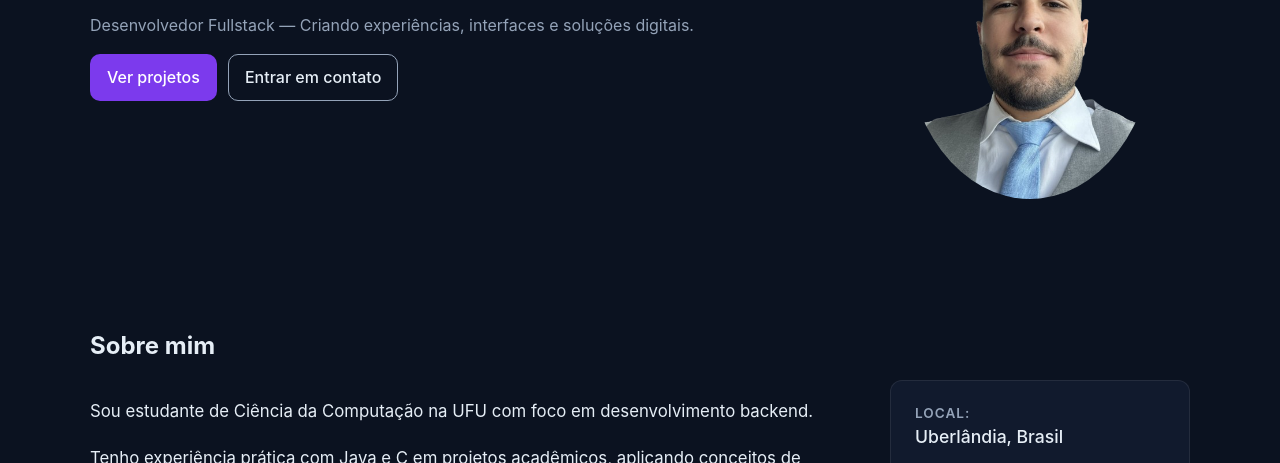
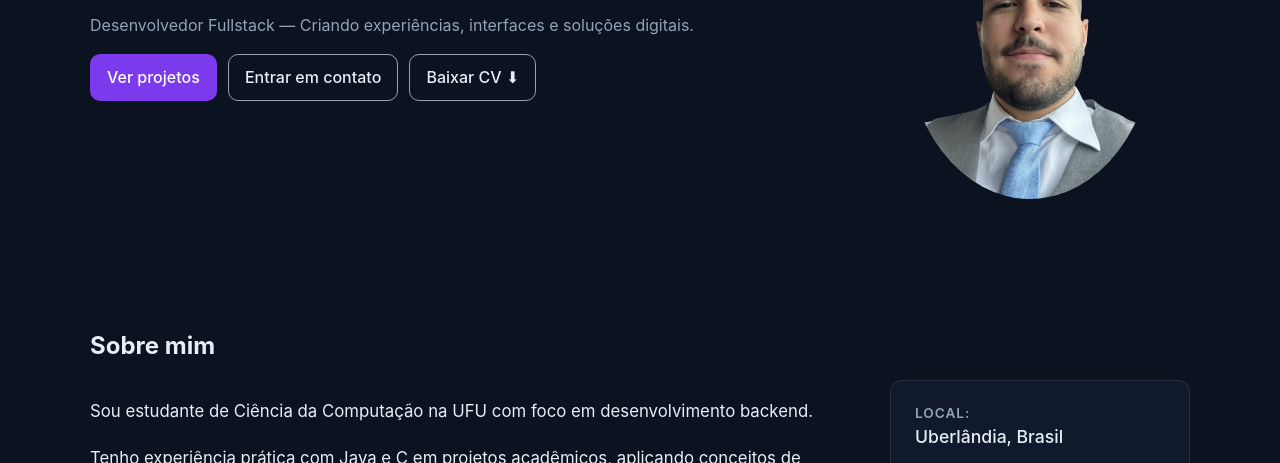
Before and after one commit to Vbessa13/portfolio, a plain HTML site: page index.html in a window 1280 px wide. Shown: the part 311-774 px from the top of the page. Drawn offline with Linux system fonts and the light colour scheme.

Commit message:
adding download link for CV in index.html

```diff
--- a/index.html
+++ b/index.html
@@ -39,6 +39,9 @@
                     <p class="cta-row">
                         <a class="btn primary" href="#projetos">Ver projetos</a>
                         <a class="btn ghost" href="#contato">Entrar em contato</a>
+                        <a class="btn ghost" href="certificados/curriculo.pdf" target="_blank" download>
+        Baixar CV ⬇
+    </a>
                     </p>
                 </div>
                 <div class="hero-avatar" aria-hidden="true">
```
Also changed, not shown: 1 other file.
